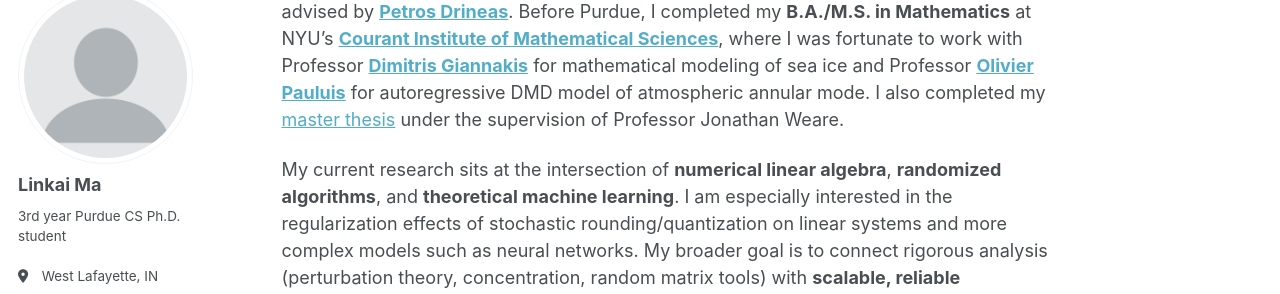
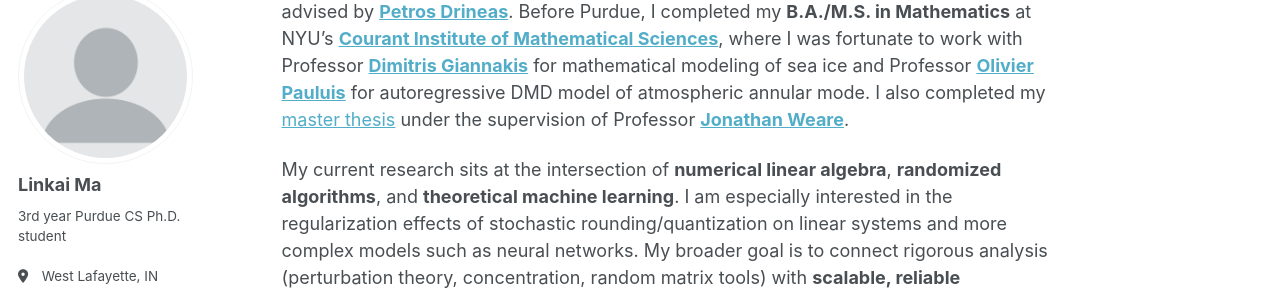
Before and after one commit to LinkaiMa/LinkaiMa.github.io, a Jekyll site: the page built from _pages/about.md, in a window 1280 px wide and 1355 px high. Shown: the part 128-422 px from the top of the window. Built offline with Jekyll 4.4.1, drawn with Linux system fonts in a browser that asks for light colours; some web fonts are replaced; a script that is not in the unit is left out; part of the change alters nothing that is shown.

```diff
--- a/_pages/about.md
+++ b/_pages/about.md
@@ -6,7 +6,7 @@ redirect_from:
   - /about.html
 ---
 
-I’m **Linkai Ma**, a 3rd year Ph.D. student in Computer Science at **Purdue University**, advised by [**Petros Drineas**](https://www.cs.purdue.edu/homes/pdrineas/). Before Purdue, I completed my **B.A./M.S. in Mathematics** at NYU’s [**Courant Institute of Mathematical Sciences**](https://cims.nyu.edu/dynamic/), where I was fortunate to work with Professor [**Dimitris Giannakis**](https://giannakis.host.dartmouth.edu/) for mathematical modeling of sea ice and Professor [**Olivier Pauluis**](https://wp.nyu.edu/opauluis/) for autoregressive DMD model of atmospheric annular mode. I also completed my [master thesis]({{ "/files/Master_Thesis.pdf" | relative_url }}) under the supervision of Professor Jonathan Weare.
+I’m **Linkai Ma**, a 3rd year Ph.D. student in Computer Science at **Purdue University**, advised by [**Petros Drineas**](https://www.cs.purdue.edu/homes/pdrineas/). Before Purdue, I completed my **B.A./M.S. in Mathematics** at NYU’s [**Courant Institute of Mathematical Sciences**](https://cims.nyu.edu/dynamic/), where I was fortunate to work with Professor [**Dimitris Giannakis**](https://giannakis.host.dartmouth.edu/) for mathematical modeling of sea ice and Professor [**Olivier Pauluis**](https://wp.nyu.edu/opauluis/) for autoregressive DMD model of atmospheric annular mode. I also completed my [master thesis]({{ "/files/Master_Thesis.pdf" | relative_url }}) under the supervision of Professor [**Jonathan Weare**](https://cims.nyu.edu/~weare/).
 
 My current research sits at the intersection of **numerical linear algebra**, **randomized algorithms**, and **theoretical machine learning**. I am especially interested in the regularization effects of stochastic rounding/quantization on linear systems and more complex models such as neural networks. My broader goal is to connect rigorous analysis (perturbation theory, concentration, random matrix tools) with **scalable, reliable numerical methods** for modern ML systems.
 
```
